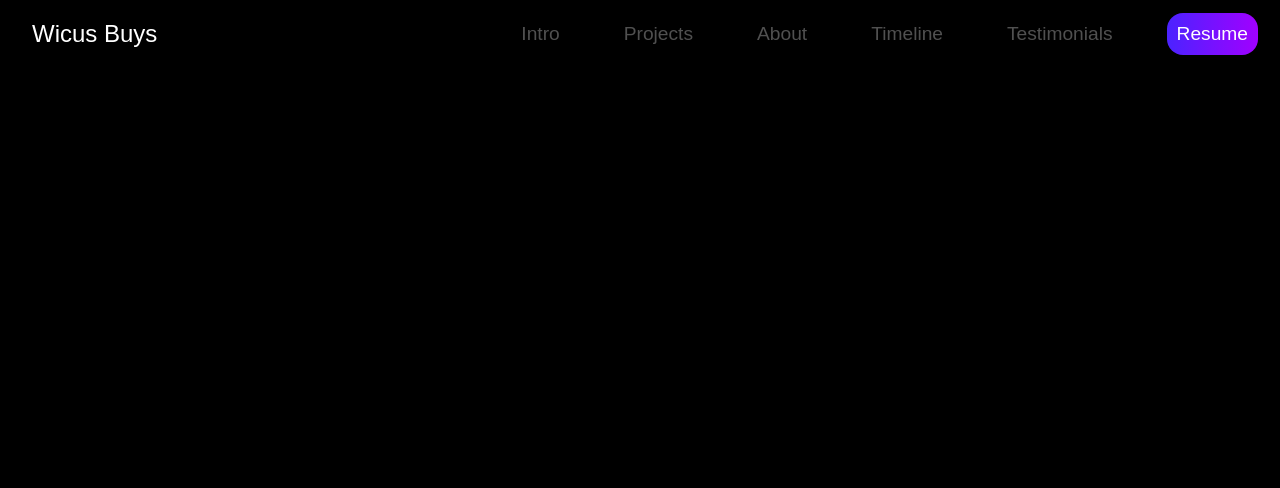
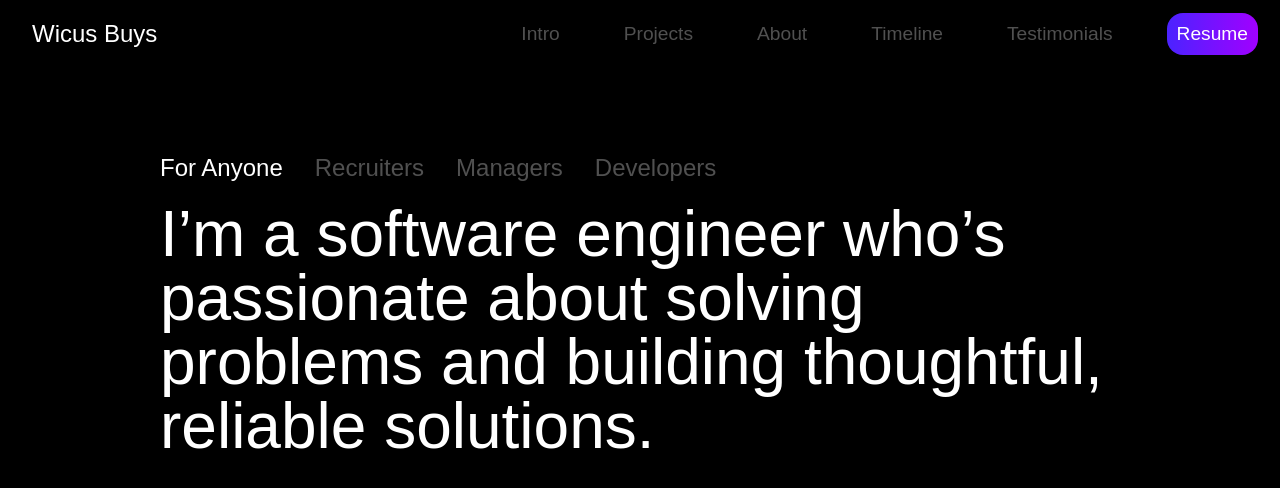
Before and after one commit to Wicusbuys/wicusbuys.dev, a Next.js app: page / in a window 1280 px wide. Shown: the top 488 px of the page. Built offline with nearby package versions, Linux system fonts and the light colour scheme.

Commit message:
Second implementation of Hero section

```diff
--- a/app/globals.css
+++ b/app/globals.css
@@ -7,7 +7,8 @@ body {
 }
 
 .option {
-  font-size: 1.5rem;
+  padding-right: 1rem;
+  font-size: clamp(1rem, 2vw, 1.5rem);
   color: #505050;
   cursor: pointer;
 }
@@ -22,7 +23,8 @@ body {
 
 .text{
   display: none;
-  font-size: 5rem;
+  min-height: calc(1em * 1 * 7);
+  font-size: clamp(1.8rem, 5vw, 5rem);
   line-height: 1;
 }
 
@@ -30,13 +32,24 @@ body {
   display: inherit;
 }
 
+@media screen and (min-width: 1024px){
+  .option {
+    padding-right: 2rem;
+  }
+
+}
+
 .nav{
   background: black;
   display: flex;
+  width: 100%;
   justify-content: space-between;
   flex-wrap: wrap;
   align-items: center;
   min-height: 68px;
+  position: fixed;
+  z-index: 10;
+  top: 0px;
 }
 
 .nav-name{
--- a/app/page.tsx
+++ b/app/page.tsx
@@ -50,7 +50,7 @@ export default function Home() {
         </AnimatePresence>
       </section>
       <section className={`section hero ${showCover ? "hidden" : "block"}`}>
-          {/* <Hero/> */}
+          <Hero/>
       </section>
       <section className="Work">
           {/* <Work /> */}
--- a/components/Cover.tsx
+++ b/components/Cover.tsx
@@ -4,12 +4,12 @@ import { SparklesCore } from './ui/sparkles'
 const Cover = () => {
   return (
     <div className="h-screen bg-black flex flex-col items-center justify-center overflow-hidden rounded-md m-auto">
-        <h1 className=" text-7xl font-bold text-center text-white relative z-20 mb-2 md: text-9xl">
+        <h1 className=" text-6xl font-bold text-center text-white relative z-20 mb-2 lg:text-9xl">
             <span className='animate-fadeIn'>
                 Wicus Buys
             </span>
         </h1>
-        <h2 className='text-5xl text-center text-white relative z-20'>
+        <h2 className='text-2xl text-center text-white relative z-20 lg:text-5xl'>
             <span className="text-transparent bg-clip-text bg-gradient-to-r from-[#A100FF] to-[#4B23FF] animate-fadeIn">
                 &lt; Software Developer /&gt;
             </span>
--- a/components/Hero.tsx
+++ b/components/Hero.tsx
@@ -4,9 +4,9 @@ const Hero = () => {
   const [activeOption, setActiveOption] = useState('anyone');
 
   return (
-    <div className="h-screen bg-black text-white flex flex-col items-center justify-center overflow-hidden animate-fadeIn_long max-w-5xl">
-      <div>
-        <ul className="options flex space-x-6 mb-2">
+    <div className="hero h-screen w-full bg-black text-white flex flex-col items-center justify-center overflow-hidden animate-fadeIn_long max-w-5xl">
+      <div className='flex flex-col overflow-hidden justify-center min-h-80 px-8'>
+        <ul className="options flex h-auto mb-4">
           <li
             className={`option anyone ${activeOption === 'anyone' ? 'is--active' : ''}`}
             onClick={() => setActiveOption('anyone')}
```
